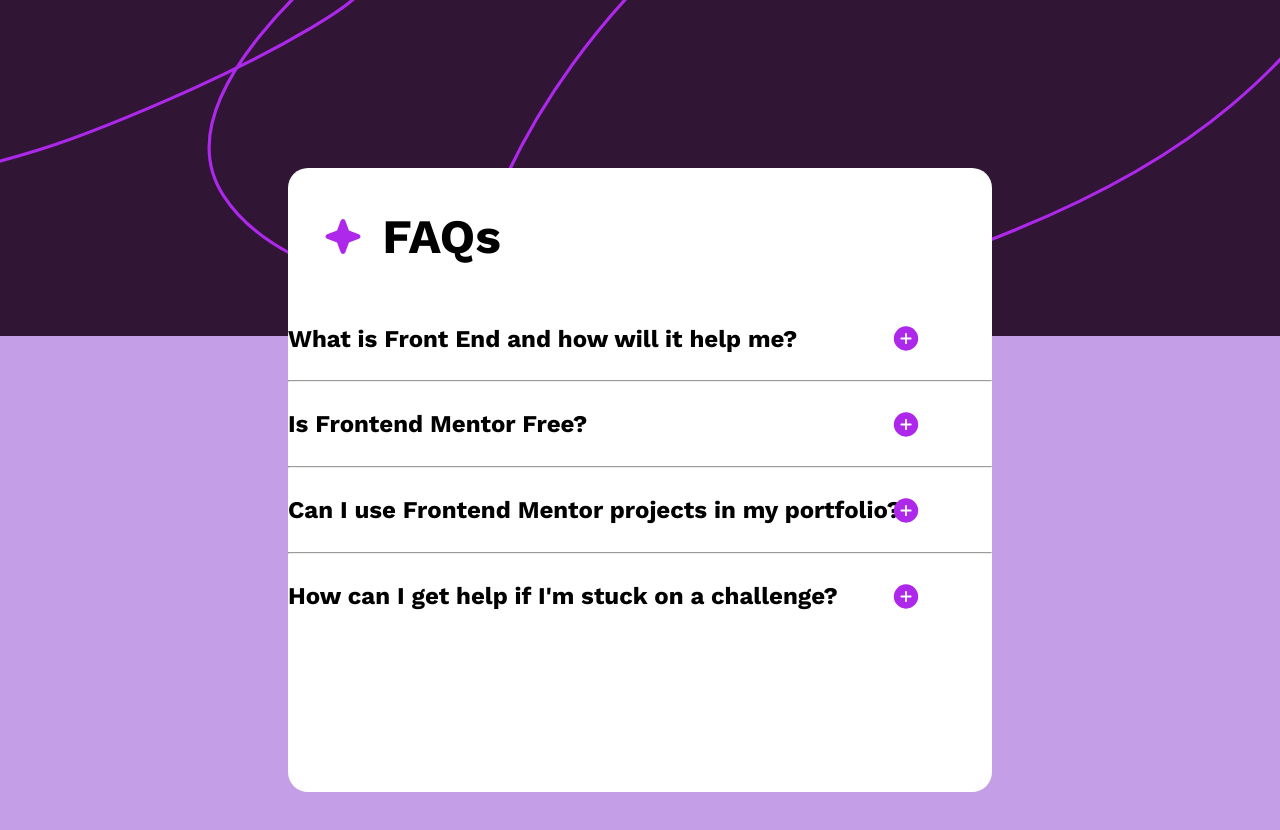
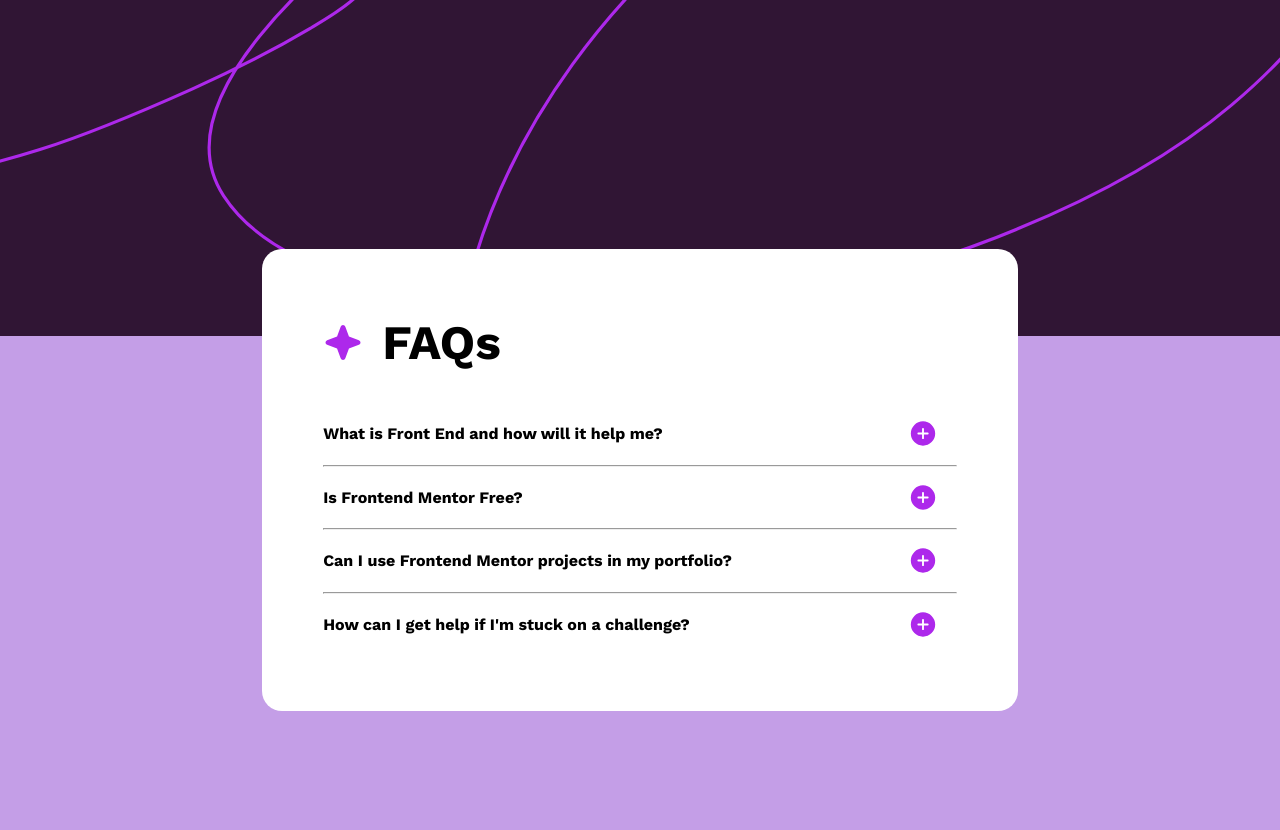
Before and after one commit to Cryptoguy5/faq-accordion, a plain HTML site: page index.html in a window 1280 px wide. Drawn offline with nearby package versions, Linux system fonts and the light colour scheme.

Commit message:
Update styles.css

```diff
--- a/styles.css
+++ b/styles.css
@@ -9,6 +9,10 @@ body {
     height: 120%;
     width: 100%;
     position: absolute;
+}
+
+.question {
+    justify-content: space-between;
 }
 
 
@@ -48,25 +52,28 @@ body {
 }
 
 .faq {
-    min-height: 65%;
-    max-height: auto;
-    width: 55%;
+    height: auto;
+    min-width: 55%;
+    max-width: 37.5rem;
     background-color: white;
     position: absolute;
     z-index: 1;
     border-radius: 20px;
     display: inline-block;
+    padding:2% 2% 5% 2%;
 
 }
-
-.section {
+section {
     height: 20%;
     margin: 0 5% 0 5%;
-    position: relative;
 }
 
 h1 {
     font-size: 48px;
+}
+
+h2 {
+    font-size: 16px;
 }
 
 
@@ -76,8 +83,8 @@ img {
 
 .plus {
     margin-left: 10%;
-    position: absolute;
     right: 50px;
+    cursor: pointer;
 }
 
 .plus:hover {
@@ -98,8 +105,8 @@ img {
 .minus {
     display: none;
     margin-left: 10%;
-    position: absolute;
     right: 50px;
+    cursor: pointer;
 }
 
 
```
